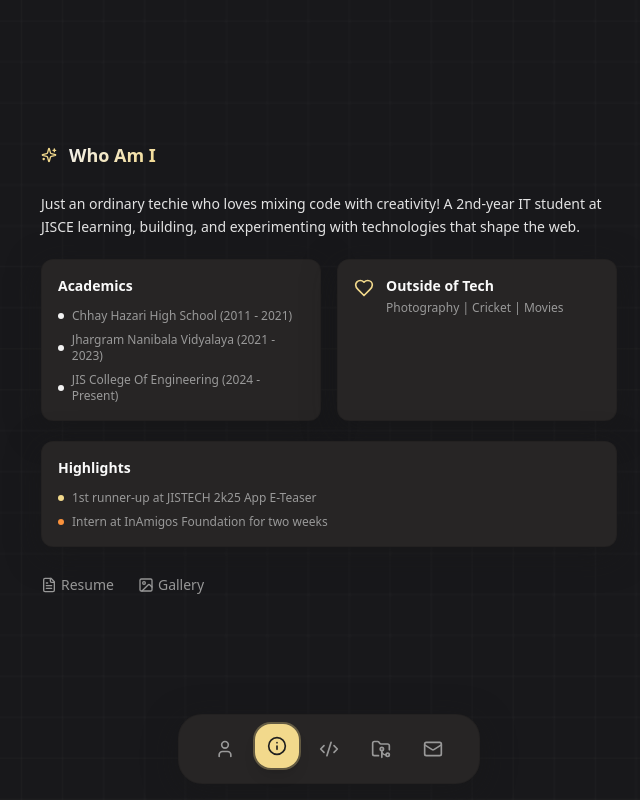
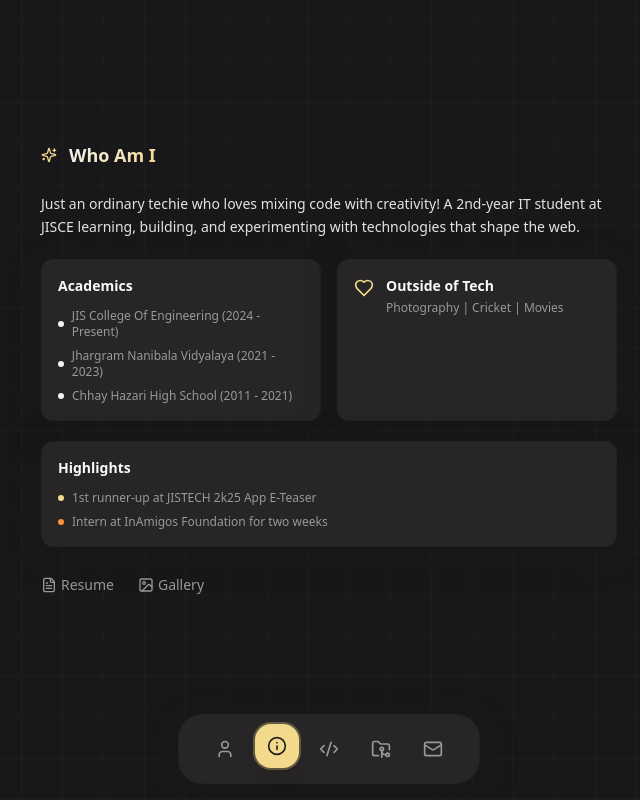
Before and after one commit to Abhi6537/abhindnghosh, a React (Vite) app: page / in a window 1280 px wide. Both pictures are taken after a click on the button "Who Am I →". Shown: the whole page, without its empty margins (311-951 px from the left). Built offline with nearby package versions, Linux system fonts and the light colour scheme; the HTML template or start-up script is replaced by a standard one.

Commit message:
Education section fix

```diff
--- a/src/components/AboutSection.tsx
+++ b/src/components/AboutSection.tsx
@@ -97,7 +97,7 @@ export const AboutSection = () => {
               <div className="space-y-2 text-xs text-muted-foreground">
                 <div className="flex items-center gap-2">
                   <span className="w-1.5 h-1.5 rounded-full bg-primary"></span>
-                  <span>Chhay Hazari High School (2011 - 2021)</span>
+                  <span>JIS College Of Engineering (2024 - Present)</span>
                 </div>
                 <div className="flex items-center gap-2">
                   <span className="w-1.5 h-1.5 rounded-full bg-primary"></span>
@@ -105,7 +105,7 @@ export const AboutSection = () => {
                 </div>
                 <div className="flex items-center gap-2">
                   <span className="w-1.5 h-1.5 rounded-full bg-primary"></span>
-                  <span>JIS College Of Engineering (2024 - Present)</span>
+                  <span>Chhay Hazari High School (2011 - 2021)</span>
                 </div>
               </div>
             </div>
```
